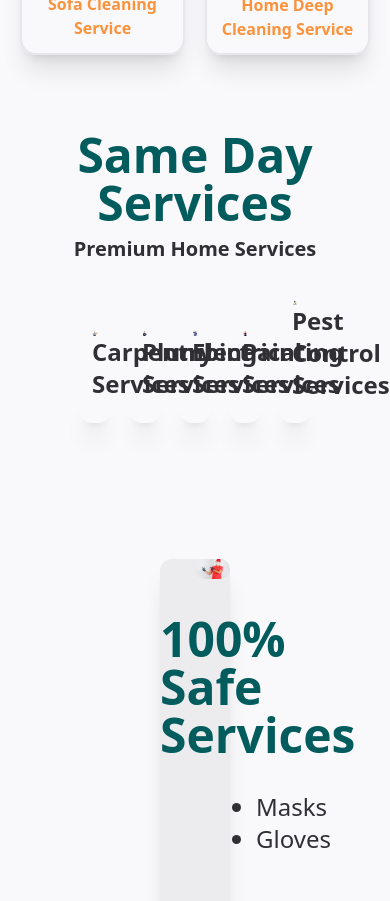
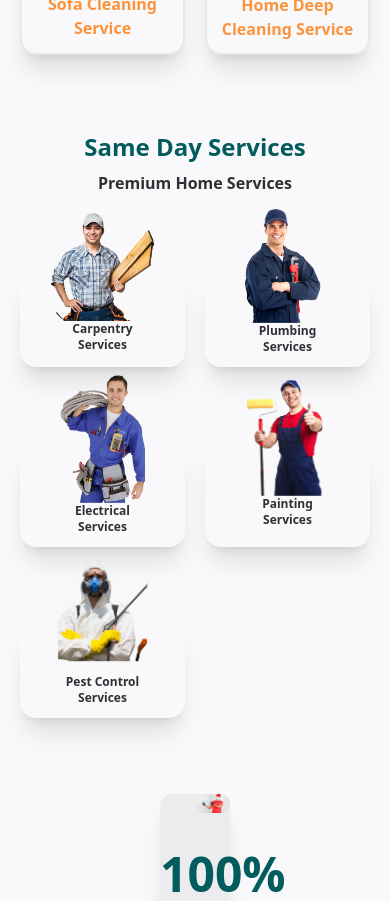
Before and after one commit to HasibAliOpu/Oye-Busy, a React (Create React App) app: page / in a window 390 px wide. Shown: the part 940-1841 px from the top of the page. Built offline with nearby package versions, Linux system fonts and the light colour scheme.

Commit message:
responsive dayServices section

```diff
--- a/src/Components/DayServices/DayServices.js
+++ b/src/Components/DayServices/DayServices.js
@@ -8,43 +8,43 @@ const DayServices = () => {
   return (
     <div>
       <div className="text-center mt-14 mb-14">
-        <h1 className="text-5xl font-semibold text-[#025B5D]">
+        <h1 className="text-2xl lg:text-5xl font-semibold text-[#025B5D]">
           Same Day Services
         </h1>
-        <p className="text-xl font-semibold pt-2">Premium Home Services</p>
+        <p className="lg:text-xl font-semibold pt-2">Premium Home Services</p>
       </div>
-      <div className="grid grid-cols-5 gap-5 p-20">
+      <div className="grid grid-cols-2 lg:grid-cols-5 gap-5 p-5 lg:p-20">
         <div className="p-3 text-center rounded-2xl shadow-xl hover:scale-110 ease-in-out duration-500 bg-gradient-to-r hover:from-[#FFA500] hover:to-[#FFECCA]">
           <img className="-mt-20" src={carpenter} alt="" />
-          <p className="text-2xl font-semibold ">
+          <p className="text-xs lg:text-2xl font-semibold ">
             Carpentry <br />
             Services
           </p>
         </div>
         <div className="p-3 text-center rounded-2xl shadow-xl hover:scale-110 ease-in-out duration-500 bg-gradient-to-r hover:from-[#FFA500] hover:to-[#FFECCA]">
           <img className="w-3/5 mx-auto -mt-20" src={plumber} alt="" />
-          <p className="text-2xl font-semibold ">
+          <p className="text-xs lg:text-2xl font-semibold ">
             Plumbing <br />
             Services
           </p>
         </div>
-        <div className="p-3 text-center rounded-2xl shadow-xl hover:scale-110 ease-in-out duration-500 bg-gradient-to-r hover:from-[#FFA500] hover:to-[#FFECCA]">
+        <div className="mt-14 lg:mt-0 p-3 text-center rounded-2xl shadow-xl hover:scale-110 ease-in-out duration-500 bg-gradient-to-r hover:from-[#FFA500] hover:to-[#FFECCA]">
           <img className="w-3/5 mx-auto -mt-20" src={electrician} alt="" />
-          <p className="text-2xl font-semibold ">
+          <p className="text-xs lg:text-2xl font-semibold ">
             Electrical <br />
             Services
           </p>
         </div>
-        <div className="p-3 text-center rounded-2xl shadow-xl hover:scale-110 ease-in-out duration-500 bg-gradient-to-r hover:from-[#FFA500] hover:to-[#FFECCA]">
+        <div className="mt-14 lg:mt-0 p-3 text-center rounded-2xl shadow-xl hover:scale-110 ease-in-out duration-500 bg-gradient-to-r hover:from-[#FFA500] hover:to-[#FFECCA]">
           <img className="w-4/6 mx-auto -mt-20" src={painter} alt="" />
-          <p className="text-2xl font-semibold ">
+          <p className="text-xs lg:text-2xl font-semibold ">
             Painting <br />
             Services
           </p>
         </div>
-        <div className="p-3 text-center rounded-2xl shadow-xl hover:scale-110 ease-in-out duration-500 bg-gradient-to-r hover:from-[#FFA500] hover:to-[#FFECCA]">
+        <div className="mt-14 lg:mt-0 p-3 text-center rounded-2xl shadow-xl hover:scale-110 ease-in-out duration-500 bg-gradient-to-r hover:from-[#FFA500] hover:to-[#FFECCA]">
           <img className="-mt-28" src={pestControl} alt="" />
-          <p className="text-2xl font-semibold ">
+          <p className="text-xs lg:text-2xl font-semibold ">
             Pest Control <br />
             Services
           </p>
```
